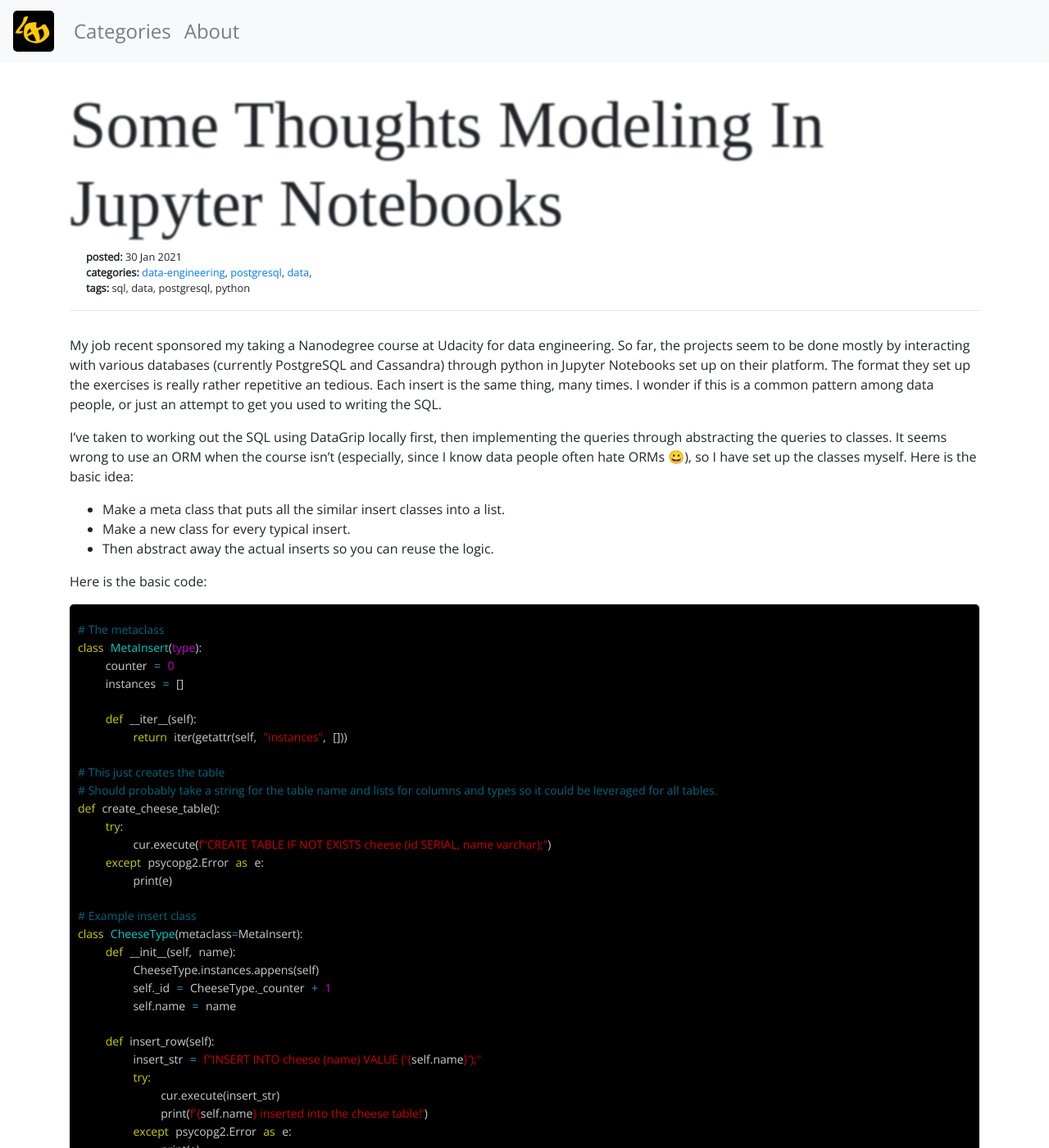
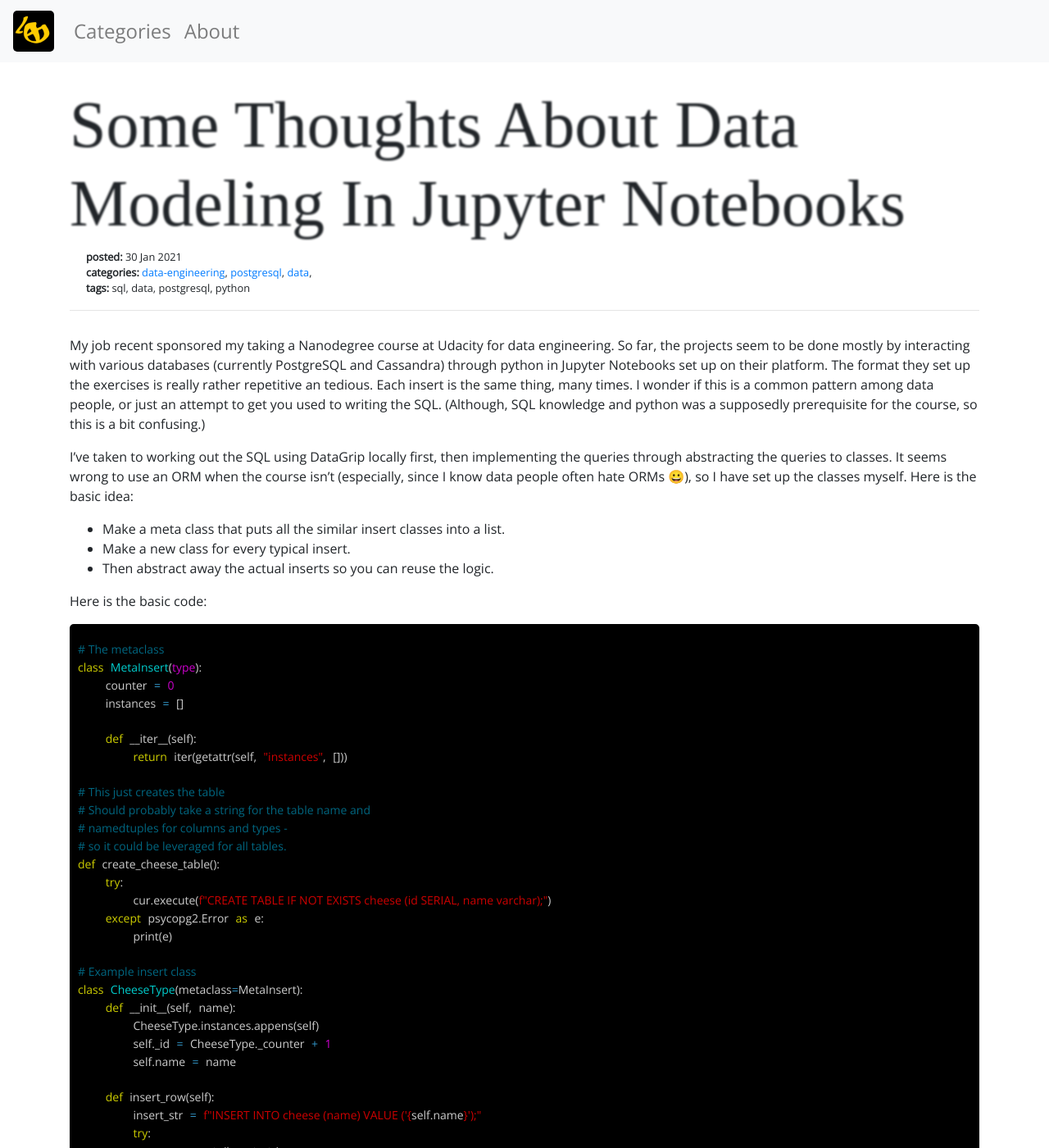
Before and after one commit to DewofyourYouth/DewofyourYouth.github.io, a Jekyll site: the page built from _posts/2021-01-30-some-thoughts-on-modeling.md, in a window 1280 px wide and 1400 px high. Shown: the whole window at 82% size. Built offline with Jekyll 4.4.1, drawn with Linux system fonts in a browser that asks for light colours; nearby versions of some CDN libraries; some web fonts are replaced; comment, search, counter and statistics services are not loaded.

Commit message:
some edits

```diff
--- a/_posts/2021-01-30-some-thoughts-on-modeling.md
+++ b/_posts/2021-01-30-some-thoughts-on-modeling.md
@@ -1,6 +1,6 @@
 ---
 layout: post
-title: "Some Thoughts Modeling In Jupyter Notebooks"
+title: "Some Thoughts About Data Modeling In Jupyter Notebooks"
 date: "2021-01-30"
 published: true
 comments: true
@@ -15,7 +15,7 @@ categories:
   - data
 ---
 
-My job recent sponsored my taking a Nanodegree course at Udacity for data engineering. So far, the projects seem to be done mostly by interacting with various databases (currently PostgreSQL and Cassandra) through python in Jupyter Notebooks set up on their platform. The format they set up the exercises is really rather repetitive an tedious. Each insert is the same thing, many times. I wonder if this is a common pattern among data people, or just an attempt to get you used to writing the SQL.
+My job recent sponsored my taking a Nanodegree course at Udacity for data engineering. So far, the projects seem to be done mostly by interacting with various databases (currently PostgreSQL and Cassandra) through python in Jupyter Notebooks set up on their platform. The format they set up the exercises is really rather repetitive an tedious. Each insert is the same thing, many times. I wonder if this is a common pattern among data people, or just an attempt to get you used to writing the SQL. (Although, SQL knowledge and python was a supposedly prerequisite for the course, so this is a bit confusing.)
 
 I've taken to working out the SQL using DataGrip locally first, then implementing the queries through abstracting the queries to classes. It seems wrong to use an ORM when the course isn't (especially, since I know data people often hate ORMs 😀), so I have set up the classes myself. Here is the basic idea:
 
@@ -35,7 +35,9 @@ class MetaInsert(type):
         return iter(getattr(self, "instances", []))
 
 # This just creates the table
-# Should probably take a string for the table name and lists for columns and types so it could be leveraged for all tables.
+# Should probably take a string for the table name and
+# namedtuples for columns and types -
+# so it could be leveraged for all tables.
 def create_cheese_table():
     try:
         cur.execute(f"CREATE TABLE IF NOT EXISTS cheese (id SERIAL, name varchar);")
```
